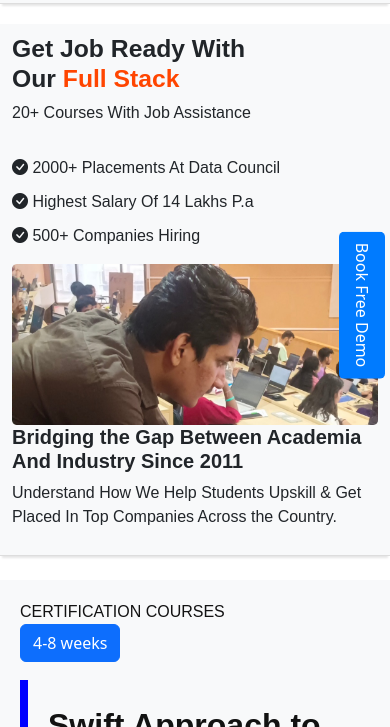
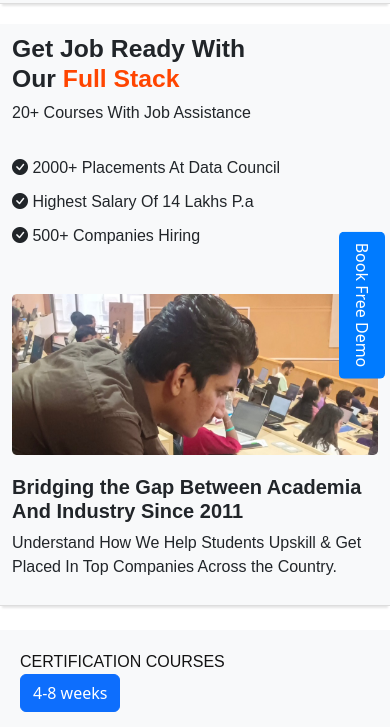
Before and after one commit to Pallavi-Sanjay-Pohekar/Data_Counsel, a plain HTML site: page index.html in a window 390 px wide. Shown: the part 117-844 px from the top of the page. Drawn offline with nearby package versions, Linux system fonts and the light colour scheme.

```diff
--- a/index.html
+++ b/index.html
@@ -83,8 +83,8 @@
                     </ul>
                 </div>
                 <div class="col-md-6">
-                    <img src="man.jpeg" class="img-fluid" alt="Classroom Image">
-                    <h5><b>Bridging the Gap Between Academia And Industry Since 2011</b></h5>
+                    <img style="padding-top: 30px;" src="man.jpeg" class="img-fluid" alt="Classroom Image">
+                    <h5 style="padding-top: 20px;"><b>Bridging the Gap Between Academia And Industry Since 2011</b></h5>
                     <p>Understand How We Help Students Upskill & Get Placed In Top Companies Across the Country.</p>
                 </div>
             </div>
```
